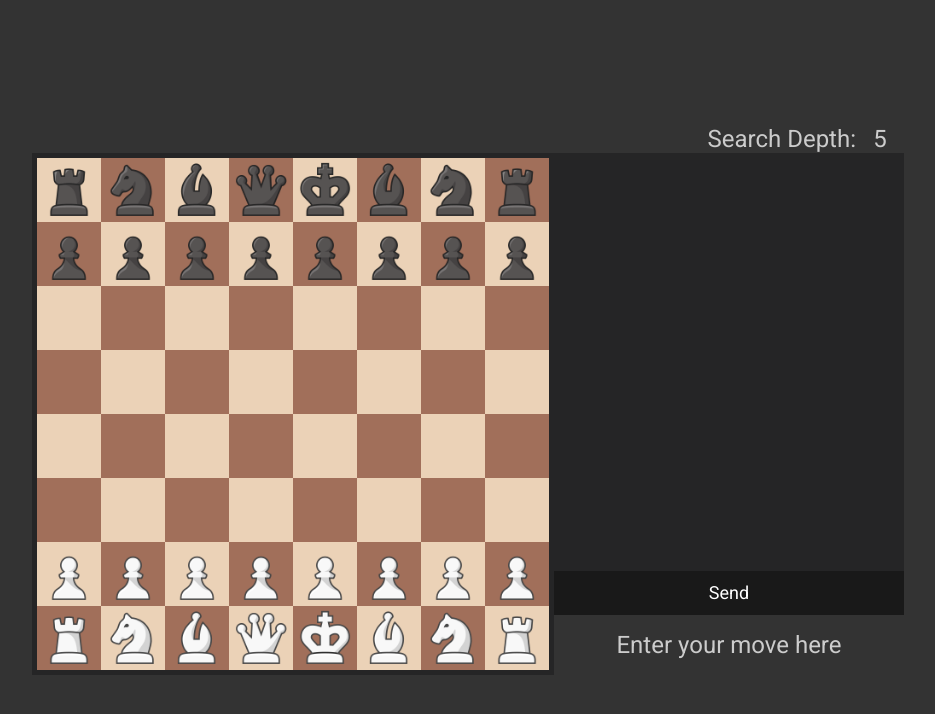
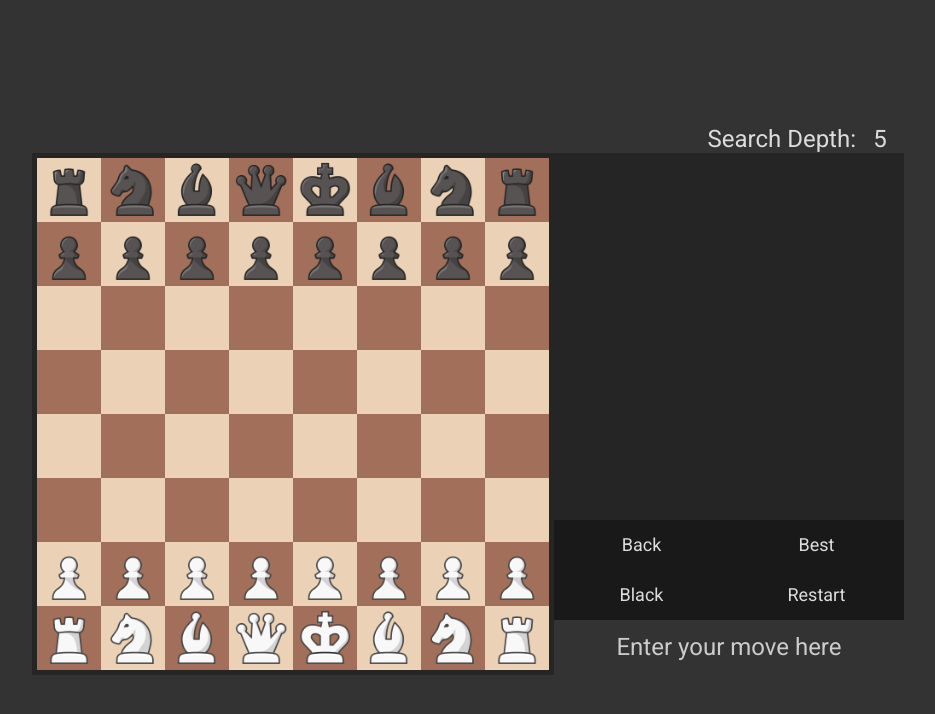
Before and after one commit to fqhd/WebChess, a website built with webpack: page index.html in a window 1280 px wide. Shown: the whole page, without its empty margins (172-1107 px from the left). Built offline with nearby package versions, Linux system fonts and the light colour scheme.

Commit message:
feat: add 4 buttons

```diff
--- a/index.html
+++ b/index.html
@@ -17,7 +17,12 @@
 			<canvas id="chessboard" width="512" height="512"></canvas>
 			<div class="side-pane">
 				<div id="history" class="history"></div>
-				<button id="sendButton">Send</button>
+				<div class="buttons">
+					<button id="back-button">Back</button>
+					<button id="restart-button">Best</button>
+					<button id="best-button">Black</button>
+					<button id="black-button">Restart</button>
+				</div>
 				<input id="moveInput" type="text" placeholder="Enter your move here">
 			</div>
 		</div>
--- a/src/index.js
+++ b/src/index.js
@@ -12,8 +12,6 @@ const ctx = canvas.getContext('2d');
 ctx.scale(dpr, dpr);
 const moveInput = document.getElementById('moveInput');
 moveInput.addEventListener('keypress', moveSent);
-const button = document.getElementById('sendButton');
-button.onclick = playMove;
 const history = document.getElementById('history');
 const depth_input = document.getElementById('search-depth');
 depth_input.addEventListener('blur', depth_changed);
--- a/style.css
+++ b/style.css
@@ -46,7 +46,7 @@ h1 {
 	font-size: 24px;
 	font-family: 'Roboto';
 	font-weight: 400;
-	color: #ccc;
+	color: #ddd;
 }
 
 #search-depth {
@@ -60,7 +60,7 @@ h1 {
 	font-size: 24px;
 	font-family: 'Roboto';
 	font-weight: 400;
-	color: #ccc;
+	color: #ddd;
 }
 
 .side-pane {
@@ -90,7 +90,7 @@ p {
 	font-family: 'Roboto';
 	font-size: 14px;
 	font-weight: 500;
-	color: #ccc;
+	color: #ddd;
 	width: 40%;
 	height: 10px;
 }
@@ -112,12 +112,19 @@ button {
 	font-weight: 400;
 	height: 50px;
 	background-color: #191919; /* Button background color */
-	color: #fff; /* Button text color */
+	color: #ddd; /* Button text color */
 	padding: 10px 20px; /* Button padding */
 	font-size: 18px; /* Button text font size */
 	border: none; /* Remove button border */
 	cursor: pointer; /* Show pointer cursor on hover */
 	transition: background-color 0.3s ease; /* Add transition effect */
+	width: 50%;
+}
+
+.buttons {
+	width: 100%;
+	display: flex;
+	flex-flow: row wrap;
 }
 
 /* Hover style for the button */
```
